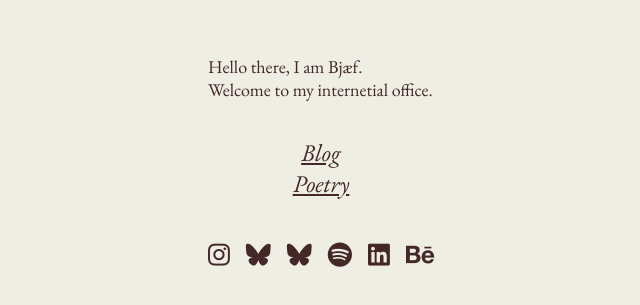
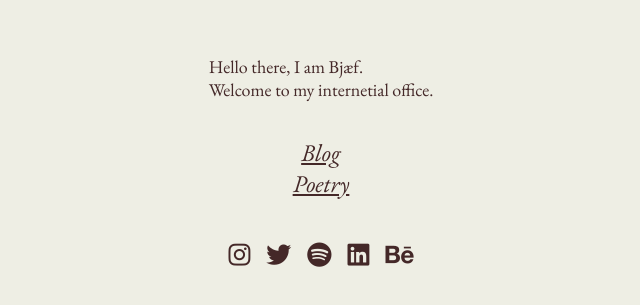
Before and after one commit to ApolloSkyline/ApolloSkyline.github.io, a plain HTML site: page index.html in a window 1280 px wide. Shown: the part 237-542 px from the top of the page, without its empty margins (319-959 px from the left). Drawn offline with nearby package versions, Linux system fonts and the light colour scheme; a web font is replaced by a local one.

Commit message:
Fixed links

```diff
--- a/index.html
+++ b/index.html
@@ -48,10 +48,8 @@
                     <i class="fab fa-instagram"></i>
                 </a>
                 <a class="SoMe__icon" href="https://twitter.com/bjaef117" target="_blank">
-                    <i class="fa-brands fa-bluesky"></i>
+                    <i class="fab fa-twitter"></i>
                 </a>
-                <a class="SoMe__icon" href="https://twitter.com/bjaef117" target="_blank">
-                    <i class="fab fa-bluesky"></i>
                 </a>
                 <a class="SoMe__icon" href="https://open.spotify.com/user/1141592289?si=6715bd27f4914061" target="_blank">
                     <i class="fab fa-spotify"></i>
```
Also changed, not shown: images/bluesky.svg (added), images/nostaliga.png (added).
